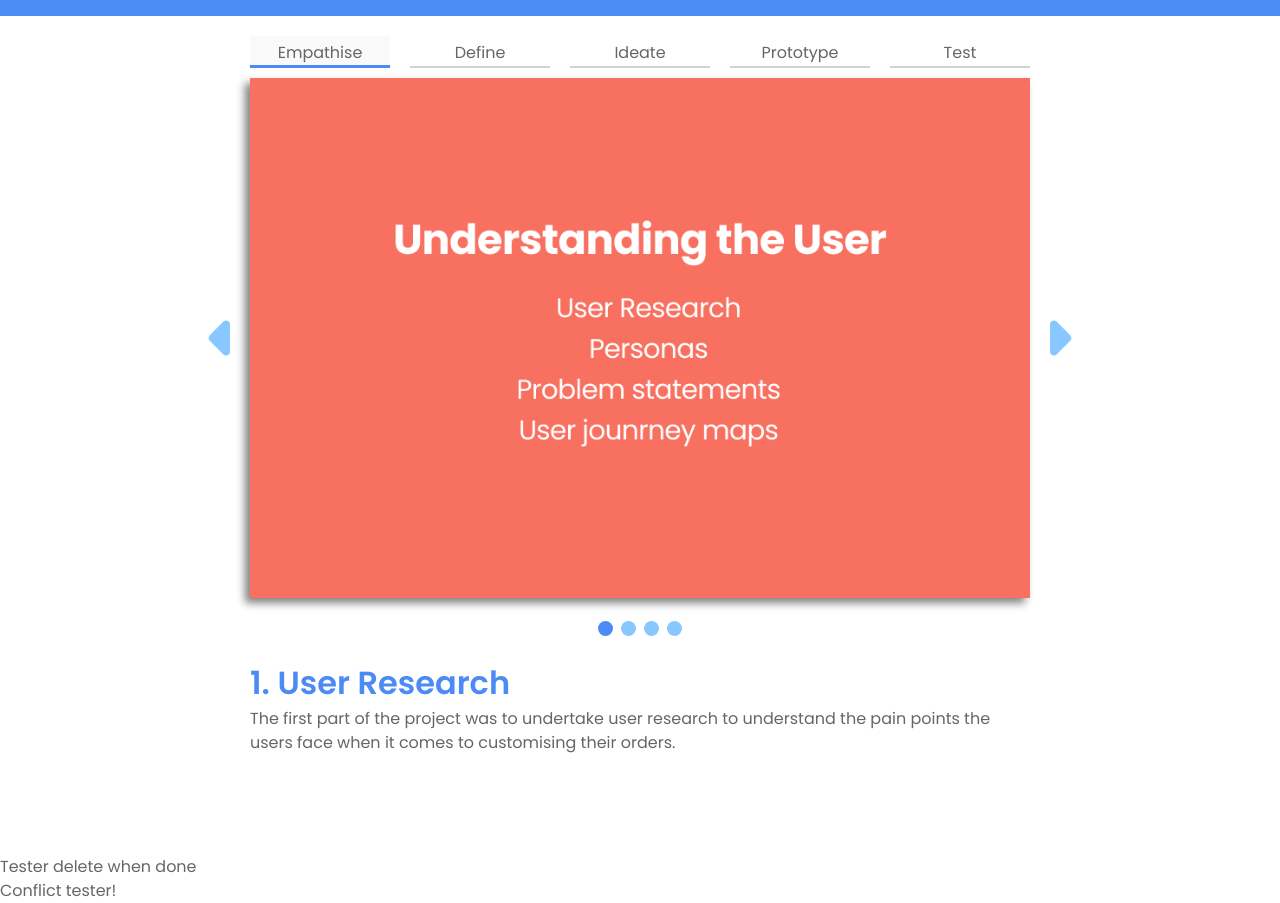
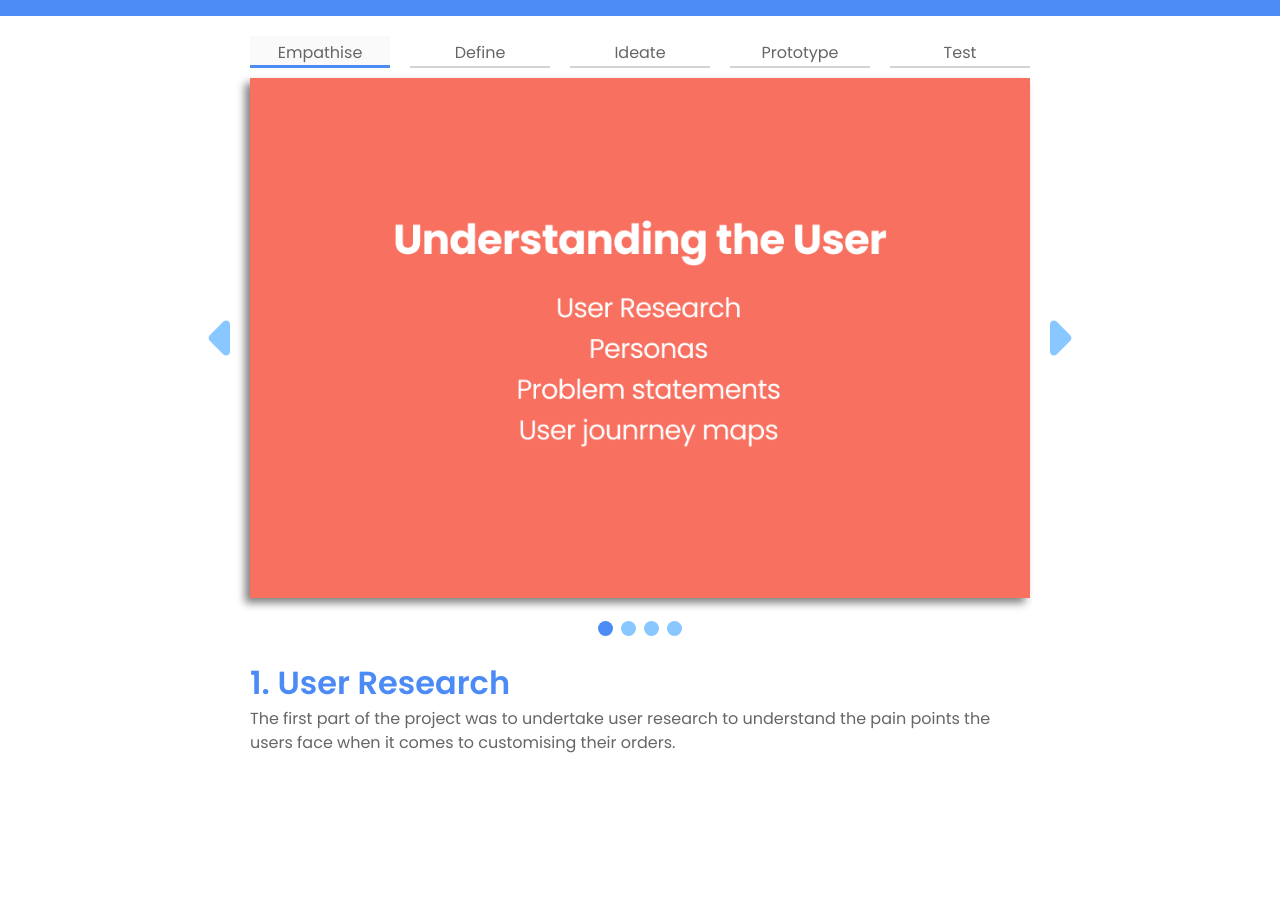
Before and after one commit to ben-macandrews/bowl-rebel-app, a plain HTML site: page index.html in a window 1280 px wide. Shown: the part 64-967 px from the top of the page. After the commit the page ends 919 px from the top, so only its background shows below. Drawn offline with Linux system fonts and the light colour scheme.

Commit message:
Resetting changes after Github youtube learning

```diff
--- a/index.html
+++ b/index.html
@@ -80,10 +80,6 @@
             </p>
         </article>
     </div>
-
-    <p>Tester delete when done</p>
-    <p>Conflict tester!</p>
-
     <script src="./resources/script.js"></script>
 </body>
 </html>
```
